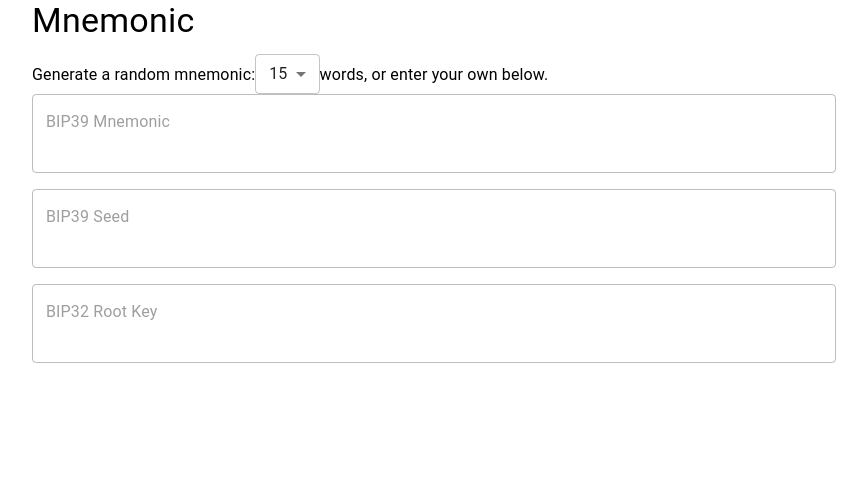
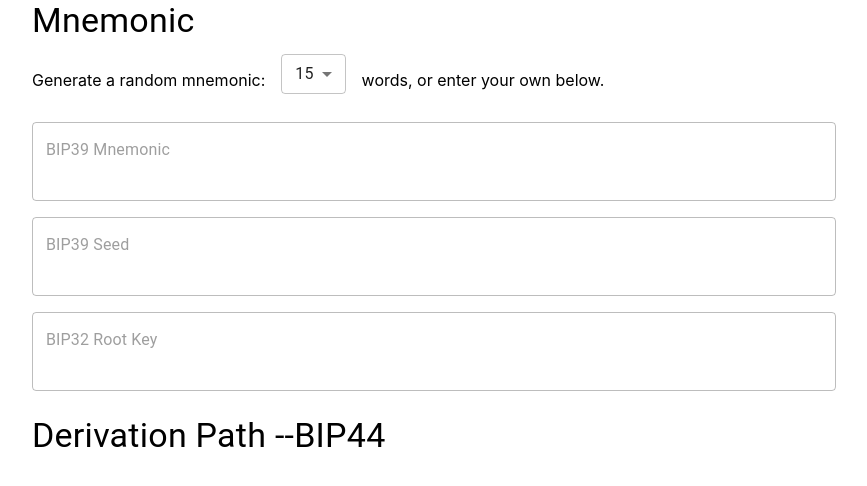
Before and after one commit to Allison-Wu/crypto-com-interview, a React (Create React App) app: page / in a window 1280 px wide. Shown: the top 486 px of the page, without its empty margins (206-1073 px from the left). Built offline with nearby package versions, Linux system fonts and the light colour scheme.

Commit message:
fix mnemonic logic and set up page layout

```diff
--- /dev/null
+++ b/src/components/layout.tsx
@@ -0,0 +1,18 @@
+import { Container, Typography, Grid } from '@mui/material';
+import { ReactNode } from 'react';
+
+interface IPageLayoutProps {
+  children?: ReactNode;
+  title: string;
+}
+
+export const PageLayout = (props: IPageLayoutProps) => (
+  <Container style={{ width: '100%' }}>
+    <Typography variant='h4' component='div' gutterBottom>
+      {props.title}
+    </Typography>
+    <Grid container rowGap={2}>
+      {props.children}
+    </Grid>
+  </Container>
+);
--- a/src/libs/mnemonic.ts
+++ b/src/libs/mnemonic.ts
@@ -2,11 +2,10 @@ import * as crypto from 'crypto';
 import { mnemonicToSeedSync } from 'bip39';
 import { englishWordList } from '../libs/english-word-list';
 import { fromSeed } from 'bip32';
-import { codec, hash } from 'sjcl';
 
 const fillZero = (source: string, length: number) => {
   if (source.length >= length) return source;
-  return source.concat('0'.repeat(length - source.length));
+  return '0'.repeat(length - source.length).concat(source);
 };
 
 export const getRandomBytes = (numbOfWords: number) => {
@@ -28,9 +27,8 @@ export const getMnemonic = (randomBytes: Buffer) => {
     throw new Error('RandomBytes length in bits should be divisible by 32, but it is not '
       + `(${randomBytes.length} bytes = ${randomBytes.length * 8} bits).`);
   }
-
   const entropy = getEntropy(randomBytes);
-  const entropyChecksum = getEntropyChecksum(entropy);
+  const entropyChecksum = getEntropyChecksum(randomBytes);
   const indexes = getWordsIndexArray(entropy + entropyChecksum);
   const mnemonic = [];
   for (const index of indexes) {
@@ -39,19 +37,14 @@ export const getMnemonic = (randomBytes: Buffer) => {
   return mnemonic;
 };
 
-const hexStringToBinaryString = (hex: string) => {
-  let binaryString = '';
-  for (let i = 0; i < hex.length; i++) {
-    binaryString += fillZero(parseInt(hex[i], 16).toString(2), 4);
-  }
-  return binaryString;
+const bytesToBinary = (bytes: number[]) => {
+  return bytes.map((x) => fillZero(x.toString(2), 8)).join('');
 };
 
-export const getEntropyChecksum = (entropy: string) => {
-  const len = entropy.length / 32;
-  const hashed = hash.sha256.hash(entropy);
-  const hex = codec.hex.fromBits(hashed);
-  const binaryString = hexStringToBinaryString(hex);
+export const getEntropyChecksum = (randomBytes: Buffer) => {
+  const len = randomBytes.length * 8 / 32;
+  const hashBuffer = crypto.createHash('sha256').update(randomBytes).digest();
+  const binaryString = bytesToBinary(Array.from(hashBuffer));
   return binaryString.substring(0,len);
 };
 
--- /dev/null
+++ b/src/pages/derivation-path.tsx
@@ -0,0 +1,14 @@
+import { useDispatch, useSelector } from 'react-redux';
+import { PageLayout } from '../components/layout';
+import { RootState } from '../stores';
+
+const DerivationPath = () => {
+  const dispatch = useDispatch();
+  const derivationPathState = useSelector((state: RootState) => state.derivationPath);
+  return (
+    <PageLayout title='Derivation Path --BIP44'>
+    </PageLayout>
+  );
+};
+
+export default DerivationPath;
--- a/src/pages/main.tsx
+++ b/src/pages/main.tsx
@@ -1,14 +1,16 @@
 import { Container, Grid } from '@mui/material';
+import DerivationPath from './derivation-path';
 import Mnemonic from './mnemonic';
 
-function Main() {
+const Main = () => {
   return (
     <Container maxWidth='md'>
       <Grid container rowGap={3}>
         <Mnemonic />
+        <DerivationPath />
       </Grid>
     </Container>
   );
-}
+};
 
 export default Main;
--- a/src/pages/mnemonic.tsx
+++ b/src/pages/mnemonic.tsx
@@ -1,6 +1,7 @@
-import { Container, Grid, MenuItem, Select, TextField, Typography } from '@mui/material';
+import { Grid, MenuItem, Select, TextField } from '@mui/material';
 import { SelectInputProps } from '@mui/material/Select/SelectInput';
 import { useDispatch, useSelector } from 'react-redux';
+import { PageLayout } from '../components/layout';
 import { RootState, storeActions } from '../stores';
 
 const wordsNumArray = [3,6,9,12,15,18,21,24];
@@ -15,14 +16,26 @@ interface IGridItem {
   value?: string;
 }
 
-const NumOfWordsSelect = (props: INumOfWordsSelection) => {
-  return (
+const DisableTextField = (props: IGridItem) => (
+  <Grid item xs={12}>
+    <TextField
+      disabled
+      multiline
+      rows={2}
+      style={{ width: '100%' }}
+      id='outlined-disabled'
+      label={props.label}
+      value = {props.value || ''}
+    />
+  </Grid>
+);
+
+const NumOfWordsSelection = (props: INumOfWordsSelection) => (
   <Select
     labelId='num-of-words-selection'
     id='num-of-words-select'
     value={props.numOfWords}
-      onChange={props.handleChange}
-      size='small'
+    onChange={props.handleChange} size='small'
   >
     {wordsNumArray.map((num) => (
       <MenuItem key={num} value={num}>
@@ -31,47 +44,32 @@ const NumOfWordsSelect = (props: INumOfWordsSelection) => {
     ))}
   </Select>
 );
-};
 
-const GridItem = (props: IGridItem) => (
-  <Grid item xs={12}>
-    <TextField
-      disabled
-      multiline
-      rows={2}
-      style={{ width: '100%' }}
-      id='outlined-disabled'
-      label={props.label}
-      defaultValue=''
-      value = {props.value || ''}
-    />
+const SelectSentence = (props: INumOfWordsSelection) => {
+  return (
+    <Grid container spacing={2}>
+      <Grid item><p>Generate a random mnemonic:</p></Grid>
+      <Grid item><NumOfWordsSelection numOfWords={props.numOfWords} handleChange={props.handleChange} /></Grid>
+      <Grid item><p>words, or enter your own below.</p></Grid>
     </Grid>
   );
+};
 
 const Mnemonic = () => {
   const dispatch = useDispatch();
   const mnemonicState = useSelector((state: RootState) => state.mnemonic);
   return (
-    <Container style={{ width: '100%' }}>
-      <Typography variant='h4' component='div' gutterBottom>
-        Mnemonic
-      </Typography>
-      <Typography>
-        Generate a random mnemonic:
-        <NumOfWordsSelect
+    <PageLayout title='Mnemonic'>
+      <SelectSentence
         numOfWords={mnemonicState.numOfWords}
         handleChange={event => dispatch(
           storeActions.setMnemonic({ numOfWords: Number(event.target.value) })
         )}
       />
-        words, or enter your own below.
-      </Typography>
-      <Grid container rowGap={2}>
-        <GridItem label='BIP39 Mnemonic' value={mnemonicState.words} />
-        <GridItem label='BIP39 Seed' value={mnemonicState.seed} />
-        <GridItem label='BIP32 Root Key' value={mnemonicState.rootKey} />
-      </Grid>
-    </Container>
+      <DisableTextField label='BIP39 Mnemonic' value={mnemonicState.words} />
+      <DisableTextField label='BIP39 Seed' value={mnemonicState.seed} />
+      <DisableTextField label='BIP32 Root Key' value={mnemonicState.rootKey} />
+    </PageLayout>
   );
 };
 
```
Lines whose indentation alone changed are shown as unchanged.
